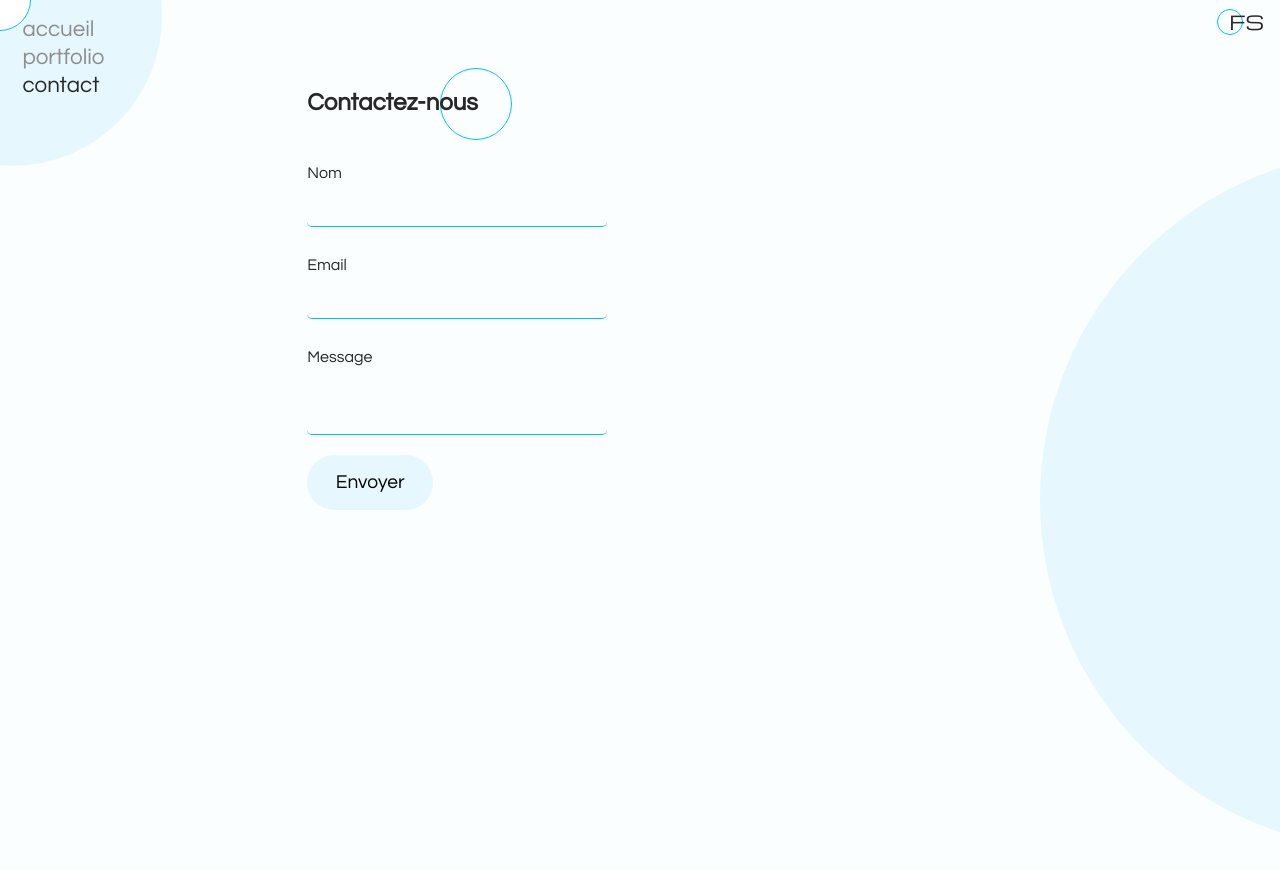
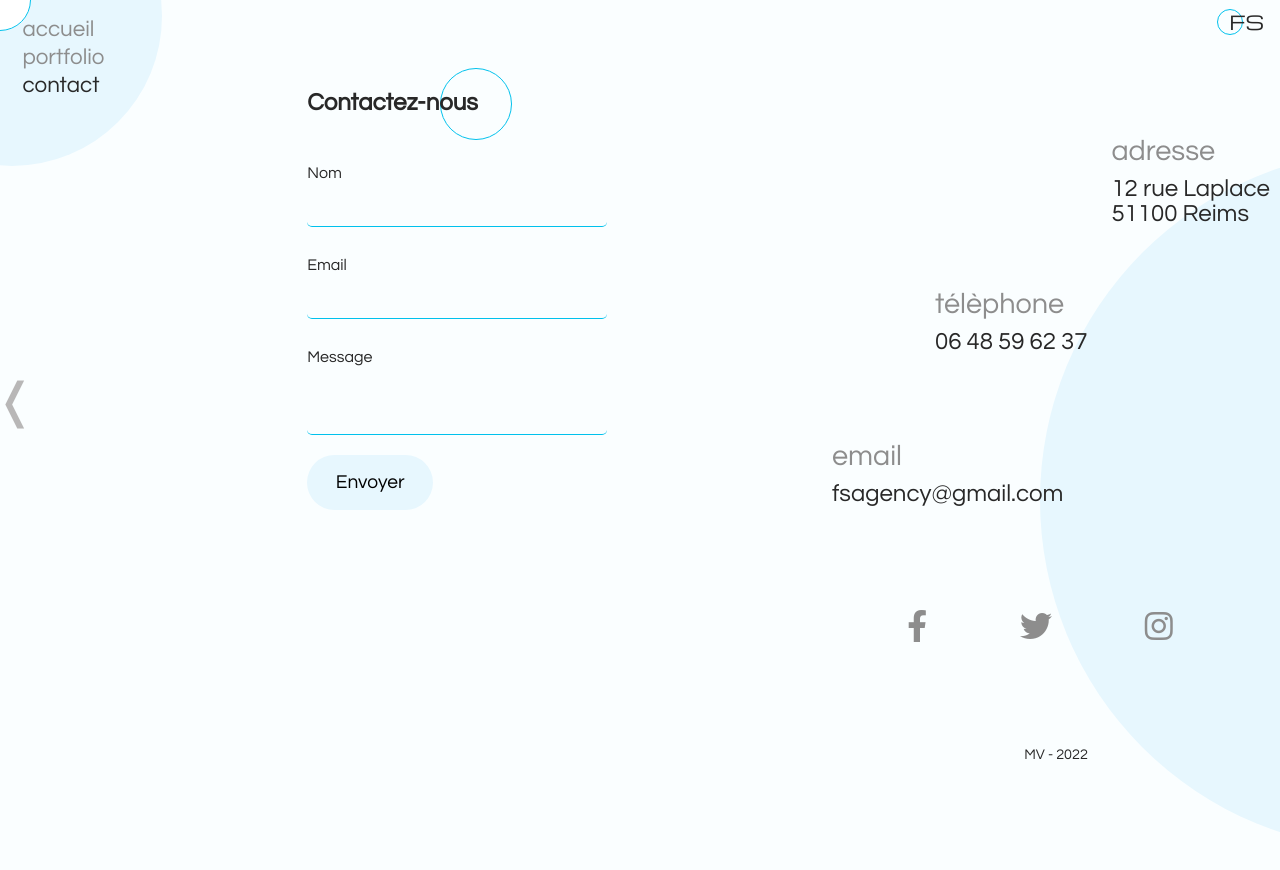
Before and after one commit to MaryamVerdon/react-site-vitrine, a React (Create React App) app: page /contact in a window 1280 px wide. Shown: the top 870 px of the page. Built offline with nearby package versions, Linux system fonts and the light colour scheme.

Commit message:
contact page finished

```diff
--- a/package.json
+++ b/package.json
@@ -7,6 +7,7 @@
     "@testing-library/jest-dom": "^5.14.1",
     "@testing-library/react": "^13.0.0",
     "@testing-library/user-event": "^13.2.1",
+    "copy-to-clipboard": "^3.3.2",
     "react": "^18.2.0",
     "react-dom": "^18.2.0",
     "react-router-dom": "^6.4.1",
--- a/src/pages/Contact.js
+++ b/src/pages/Contact.js
@@ -1,8 +1,10 @@
 import React from "react";
+import Buttons from "../components/Buttons";
 import ContactForm from "../components/ContactForm";
 import Logo from "../components/Logo";
 import Mouse from "../components/Mouse";
 import Navigation from "../components/Navigation";
+import SocialNetwork from "../components/SocialNetwork";
 
 const Contact = () => {
   return (
@@ -12,6 +14,50 @@ const Contact = () => {
         <Navigation />
         <Logo />
         <ContactForm />
+        <div className="contact-infos">
+          <div className="address">
+            <div className="content">
+              <h4>adresse</h4>
+              <p>12 rue Laplace</p>
+              <p>51100 Reims</p>
+            </div>
+          </div>
+          <div className="phone">
+            <div className="content">
+              <h4>télèphone</h4>
+              <div onClick={() => alert("Téléphone copié !")}>
+                <p
+                  onClick={() => navigator.clipboard.writeText("0648596237")}
+                  className="hover"
+                  style={{ cursor: "pointer" }}
+                >
+                  06 48 59 62 37
+                </p>
+              </div>
+            </div>
+          </div>
+          <div className="email">
+            <div className="content">
+              <h4>email</h4>
+              <div onClick={() => alert("Email copié !")}>
+                <p
+                  onClick={() =>
+                    navigator.clipboard.writeText("fsagency@gmail.com")
+                  }
+                  className="hover"
+                  style={{ cursor: "pointer" }}
+                >
+                  fsagency@gmail.com
+                </p>
+              </div>
+            </div>
+          </div>
+          <SocialNetwork />
+          <div className="credits">
+            <p>MV - 2022</p>
+          </div>
+        </div>
+        <Buttons left="/projet-4" />
       </div>
     </main>
   );
```
Also changed, not shown: 2 other files (tests, documents, lock files or other folders).
